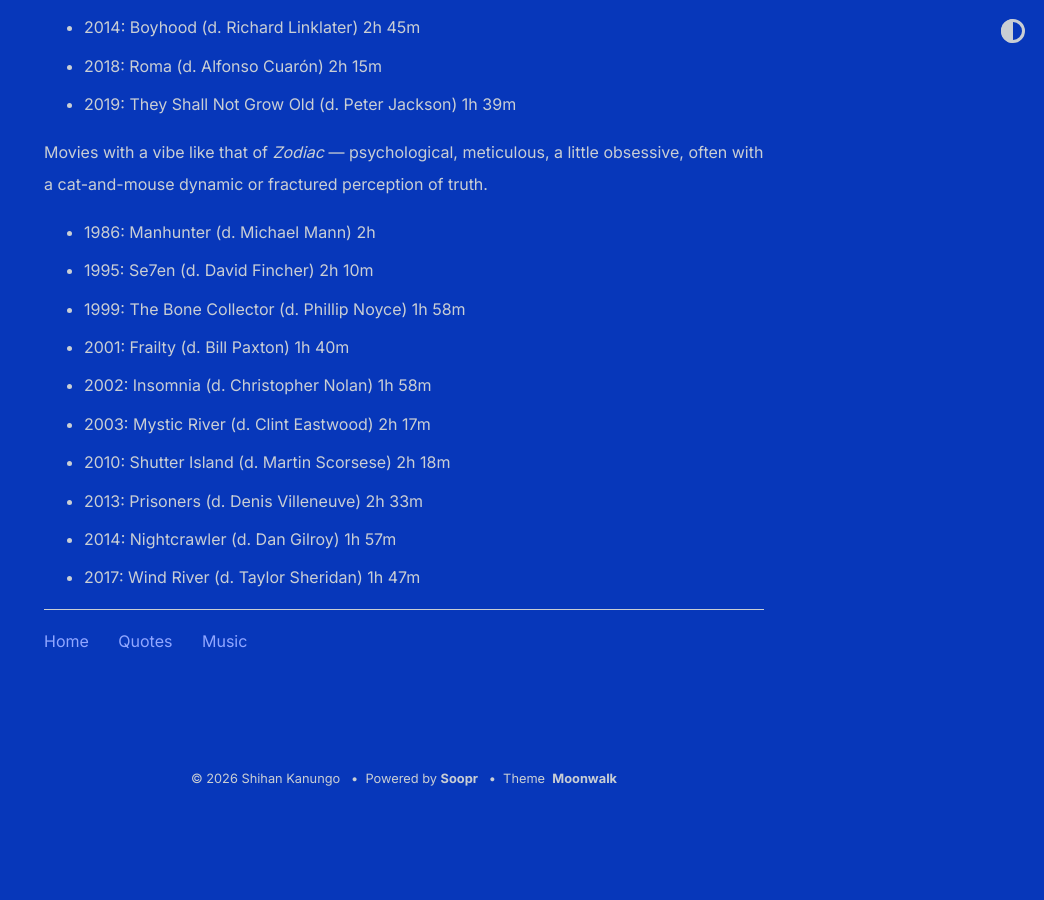
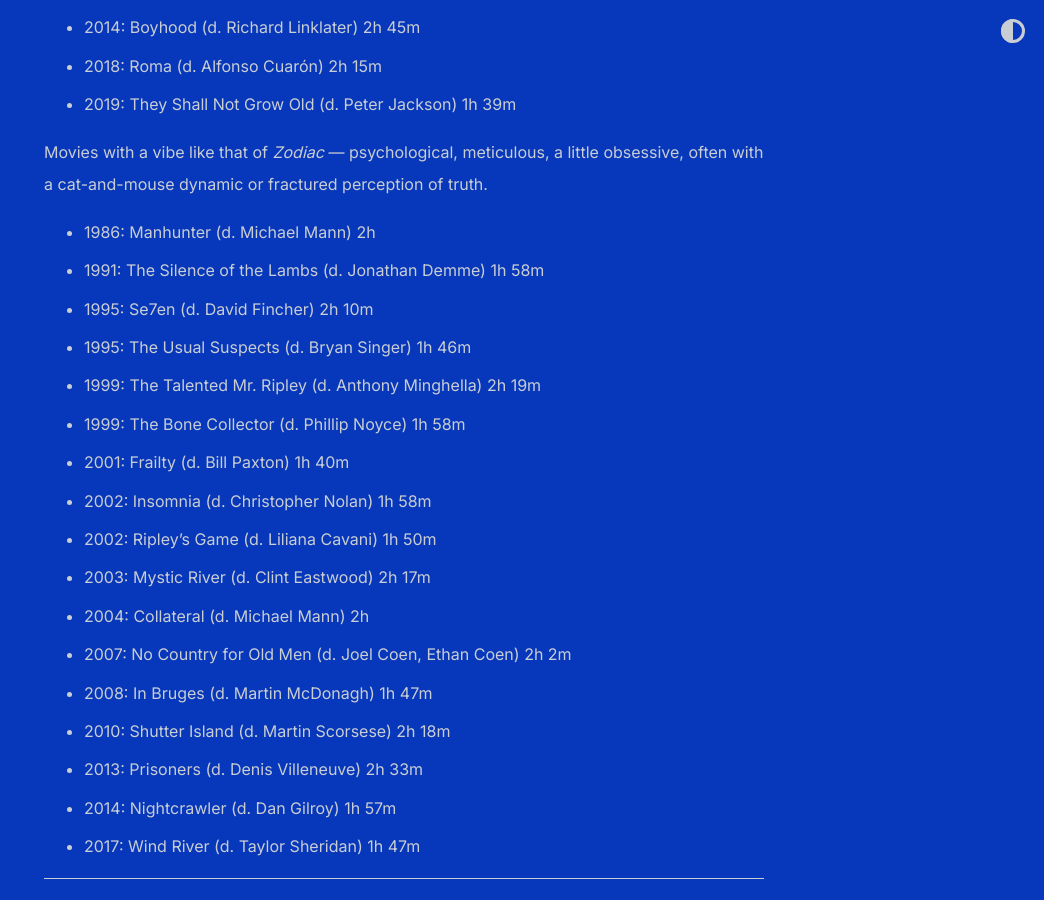
Before and after one commit to shihankanungo/shihankanungo.github.io, a Jekyll site: the page built from movies.md, in a window 1280 px wide and 900 px high, scrolled down 2699 px. Shown: the whole window, without its empty margins (236-1280 px from the left). Built offline with Jekyll 4.4.1, drawn with Linux system fonts in a browser that asks for light colours; before the commit the page ends 3503 px from its top, so only the background shows below that.

Commit message:
Update movies.md

```diff
--- a/movies.md
+++ b/movies.md
@@ -61,11 +61,18 @@
 Movies with a vibe like that of *Zodiac* &mdash; psychological, meticulous, a little obsessive, often with a cat-and-mouse dynamic or fractured perception of truth.
 
 - 1986: Manhunter (d. Michael Mann) 2h
+- 1991: The Silence of the Lambs (d. Jonathan Demme) 1h 58m
 - 1995: Se7en (d. David Fincher) 2h 10m
+- 1995: The Usual Suspects (d. Bryan Singer) 1h 46m
+- 1999: The Talented Mr. Ripley (d. Anthony Minghella) 2h 19m
 - 1999: The Bone Collector (d. Phillip Noyce) 1h 58m
 - 2001: Frailty (d. Bill Paxton) 1h 40m
 - 2002: Insomnia (d. Christopher Nolan) 1h 58m
+- 2002: Ripley's Game (d. Liliana Cavani) 1h 50m
 - 2003: Mystic River (d. Clint Eastwood) 2h 17m
+- 2004: Collateral (d. Michael Mann) 2h
+- 2007: No Country for Old Men (d. Joel Coen, Ethan Coen) 2h 2m
+- 2008: In Bruges (d. Martin McDonagh) 1h 47m
 - 2010: Shutter Island (d. Martin Scorsese) 2h 18m
 - 2013: Prisoners (d. Denis Villeneuve) 2h 33m
 - 2014: Nightcrawler (d. Dan Gilroy) 1h 57m
```
